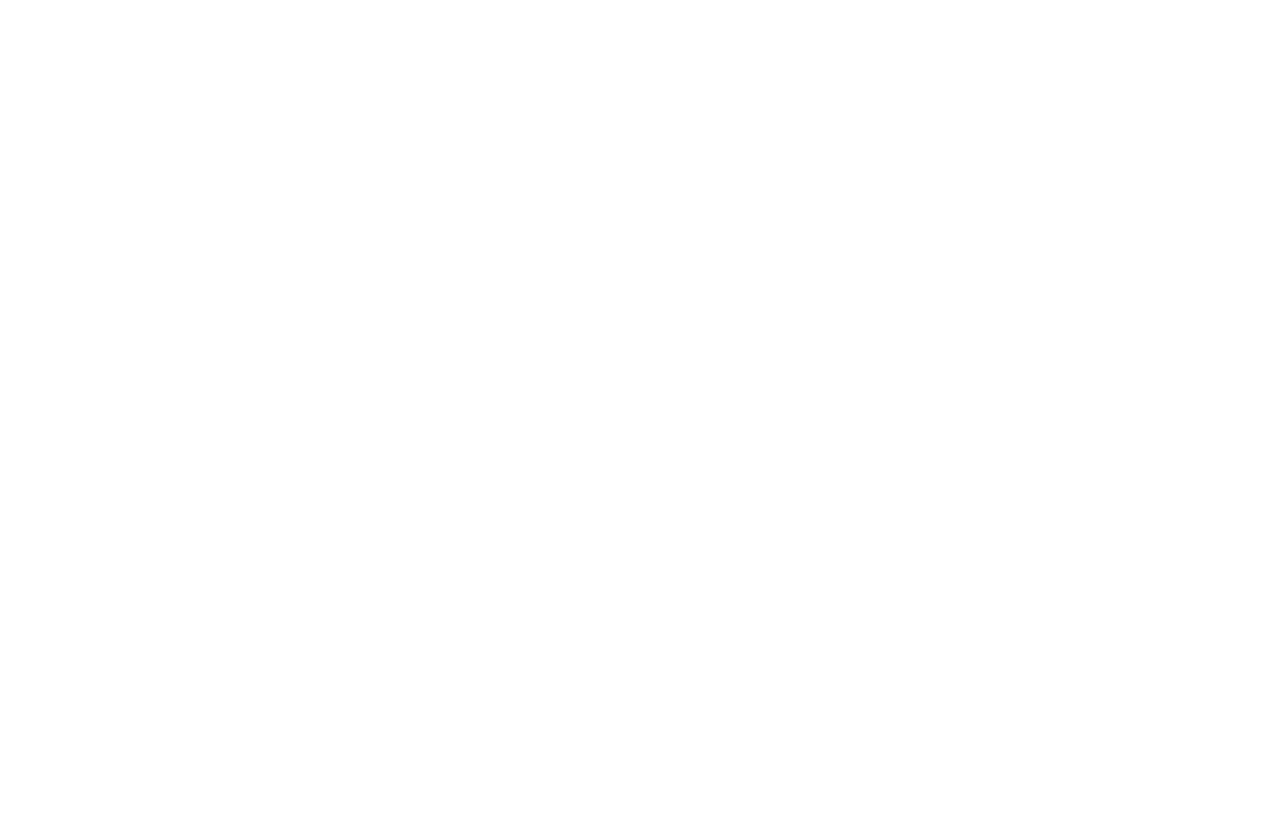
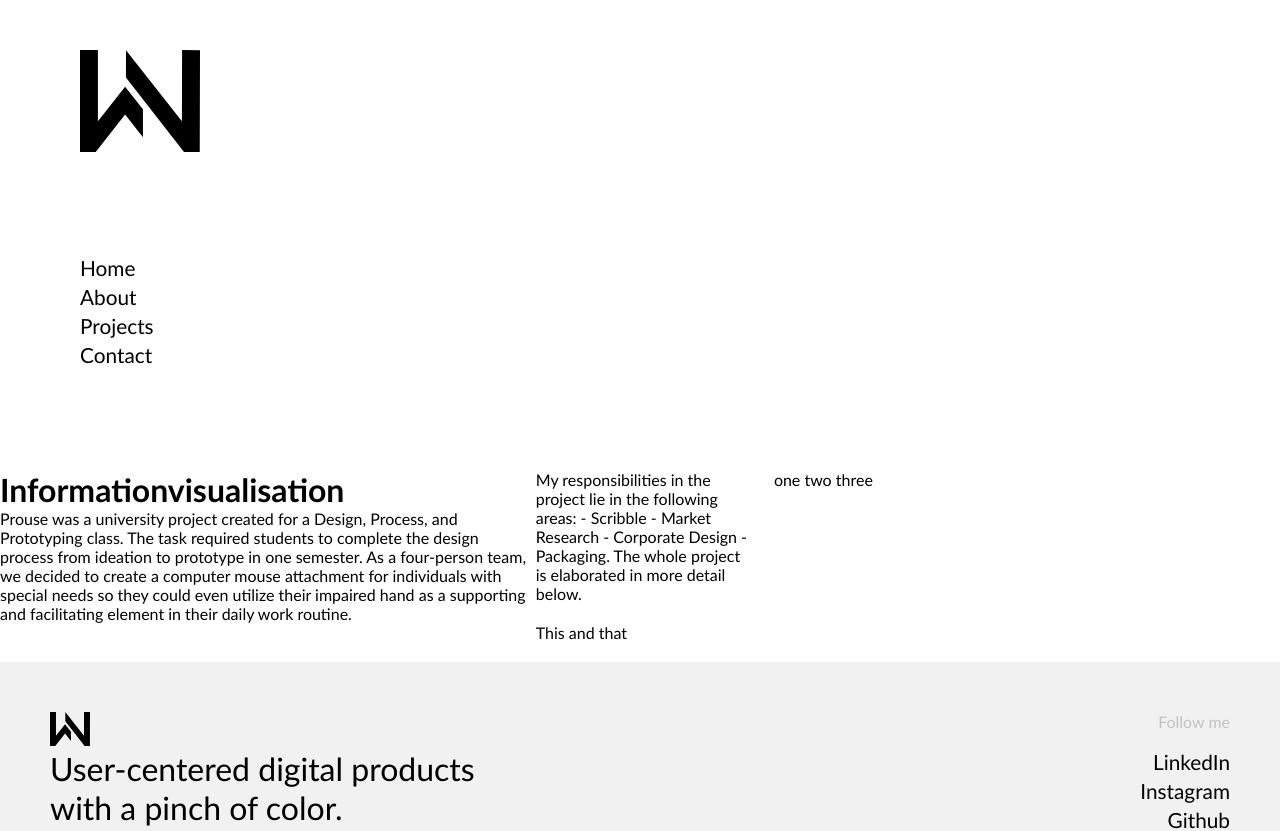
Before and after one commit to njweinzettl/Portfolio, a SvelteKit app: page /projects/informationvisualisation in a window 1280 px wide. Before the commit this address had no page. Shown: the top 831 px of the page. Before the commit the page ends 800 px from the top, so only its background shows below. Built offline with nearby package versions, Linux system fonts and the light colour scheme.

Commit message:
Buidling the slug/routing for the single projects webpages, since they are based on the same layout. Styling the layout of the projects.

```diff
--- a/src/lib/cards.js
+++ b/src/lib/cards.js
@@ -3,12 +3,12 @@
         "title": "Prouse",
         "description" : "Prouse was a university project created for a Design, Process, and Prototyping class. The task required students to complete the design process from ideation to prototype in one semester.",
         "img" : "../Prouse1.png",
-        "url" : "/projects"
+        "url" : "/projects/prouse"
     },
     {
         "title": "Informationvisualisation",
         "description" : "This project is based on the lecture Information Visualization within the masters program in Human-Centered Computing at FH Hagenberg. The task was to explore and visualize a dataset in a useful and scientific approach while taking into account design principles of data visualization.",
         "img" : "../Infovis.png",
-        "url" : "/projects"
+        "url" : "/projects/informationvisualisation"
     }
 ]
--- a/src/routes/projects/[project]/+page.js
+++ /dev/null
@@ -1,39 +0,0 @@
-/** @type {import('./$types').PageLoad} */
-
-import {error} from '@sveltejs/kit';
-
-export function load({ params }) {
-    if (params.project === "Prouse"){
-        return{
-            project: {
-                title: "Prouse – the computer mouse",
-                role: "My responsibilities in the project lie in the following areas: - Scribble - Market Research - Corporate Design - Packaging. The whole project is elaborated in more detail below.",
-                description: "Prouse was a university project created for a Design, Process, and Prototyping class. The task required students to complete the design process from ideation to prototype in one semester. As a four-person team, we decided to create a computer mouse attachment for individuals with special needs so they could even utilize their impaired hand as a supporting and facilitating element in their daily work routine.",
-                process: "one two three",
-                results: "This and that",
-
-            }
-    };
-
-    } else if (params.project === "Unicorns"){
-        return{
-            project: {
-                title: "Data Exploration – Unicorns",
-                role: "The whole documentation of the project was done in Observable (unfortunately it is only available in German) and the data exploration in Python and Tableau. In teams of two, my responsibilities lay in the following areas: - Data preparation - Data exploration - Scribbling - Sankey Chart - World map - Bubble Chart",
-                description: "This project is based on the lecture Information Visualization within the masters program in Human-Centered Computing at FH Hagenberg. The task was to explore and visualize a dataset in a useful and scientific approach while taking into account design principles of data visualization.",
-                data: "The dataset used was retrieved from kaggle on April 2nd 2022. It contains data about unicorns, describing the demographics of 1035 different startups that have a valuation of at least $1 trillion and are about to go public. There are 13 features described: Company, Valuation, Date Joined (JoinedYear), Country, City, Industry, Select Investors, Founded Year, Total Raised, Financial State, Investors Count, Deal Terms, Portfolio Exits. After having a first look at the data table, the data was prepared and cleaned for the exploration, which reduced the whole dataset to 976 unicorns and 10 features, which were considered for the following steps.",
-                process: "Exploration. For the exploration of the Unicorn dataset, Python was utilized. The first step was to incorporate a wordcloud to explore features and their values. The percentage of each industry over all listed unicorns is then shown in a pie chart. The association between a unicorn's worth and either its firm name, city, or nation is finally depicted in three bar charts.",
-                results: "This and that",
-            }
-        }
-    } else if (params.project === "Portfoliowebsite"){
-        return{
-            project: {
-                title: "Portfolio Website",
-                content: "This and that",
-            }
-        }
-    }
-
-    throw error(404, 'Sry, this page was not found');
-}
--- a/src/routes/projects/[project]/+page.svelte
+++ /dev/null
@@ -1,39 +0,0 @@
-<script>
-    /** @type {import('./$types').PageData} */
-    export let data;
-    import {page} from "$app/stores"
-    const project = $page.params.project //access projectname route parameter
-</script>
-
-<body>
-    <div>
-        <h1>{data.project.title}</h1>
-    </div>
-    <div>
-        <h2> Description </h2>
-        <p> {data.project.description} </p>
-    </div>
-
-    <div>
-        <h2> My role </h2>
-        <p> {data.project.role} </p>
-    </div>
-
-    <div>
-        <h2> Process </h2>
-        <p> {data.project.process} </p>
-    </div>
-
-    <div>
-        <h2> Results </h2>
-        <p> {data.project.results} </p>
-    </div>
-</body>
-
-
-<style>
-    div {
-        display: grid;
-        grid-template-columns: 2;
-    }
-</style>
--- /dev/null
+++ b/src/routes/projects/[slug]/+layout.svelte
@@ -0,0 +1,24 @@
+<script>
+    export let data;
+</script>
+
+<div class="layout">
+	<main>
+		<slot />
+	</main>
+</div>
+
+<style>
+	.layout{
+		padding-top: 20px;
+        padding-bottom: 20px;
+	}
+
+	@media (min-width: 640px) {
+		.layout {
+			display: grid;
+			gap: 2em;
+			grid-template-columns: 1fr 16em;
+		}
+	}
+</style>
--- /dev/null
+++ b/src/routes/projects/[slug]/+page.server.js
@@ -0,0 +1,14 @@
+/** @type {import('./$types.js').PageLoad} */
+
+import {error} from '@sveltejs/kit';
+import {projects} from '../data.js'
+
+export function load({ params }) {
+	const project = projects.find((project) => project.slug === params.slug);
+
+	if (!project) throw error(404);
+
+	return {
+		project
+	};
+}
--- /dev/null
+++ b/src/routes/projects/[slug]/+page.svelte
@@ -0,0 +1,36 @@
+<script>
+    export let data;
+</script>
+
+<div class = 'project'>
+    <div class = 'introduction'>
+        <h1>{data.project.title}</h1>
+        <p>{data.project.description}</p>
+    </div>
+    <div class = 'details'>
+        <p>{data.project.role}</p>
+        <p>{data.project.process}</p>
+        <p>{data.project.results}</p>
+    </div>
+</div>
+
+
+<style>
+    .project{
+        display: flex;
+        justify-content: center;
+    }
+
+    .details{
+        display: grid;
+        grid-template-columns: 1fr 1fr;
+        grid-auto-flow: row;
+        gap: 20px;
+    }
+
+    @media (max-width: 480px){
+        .project{
+           flex-direction: column;
+        }
+    }
+</style>
--- /dev/null
+++ b/src/routes/projects/data.js
@@ -0,0 +1,25 @@
+export const projects = [
+	{
+		slug: 'prouse',
+		title: 'Prouse – the computer mouse',
+        role: 'My responsibilities in the project lie in the following areas: - Scribble - Market Research - Corporate Design - Packaging. The whole project is elaborated in more detail below.',
+        description: 'Prouse was a university project created for a Design, Process, and Prototyping class. The task required students to complete the design process from ideation to prototype in one semester. As a four-person team, we decided to create a computer mouse attachment for individuals with special needs so they could even utilize their impaired hand as a supporting and facilitating element in their daily work routine.',
+        process: 'one two three',
+        results: 'This and that',
+		img1 : '',
+		img2 : '',
+		img3 : '',
+	},
+
+	{
+		slug: 'informationvisualisation',
+		title: 'Informationvisualisation',
+		role: 'My responsibilities in the project lie in the following areas: - Scribble - Market Research - Corporate Design - Packaging. The whole project is elaborated in more detail below.',
+        description: 'Prouse was a university project created for a Design, Process, and Prototyping class. The task required students to complete the design process from ideation to prototype in one semester. As a four-person team, we decided to create a computer mouse attachment for individuals with special needs so they could even utilize their impaired hand as a supporting and facilitating element in their daily work routine.',
+        process: 'one two three',
+        results: 'This and that',
+		img1 : '',
+		img2 : '',
+		img3 : '',
+	}
+];
```
Also changed, not shown: src/routes/contact/+page.svelte (+9 -3 lines).
